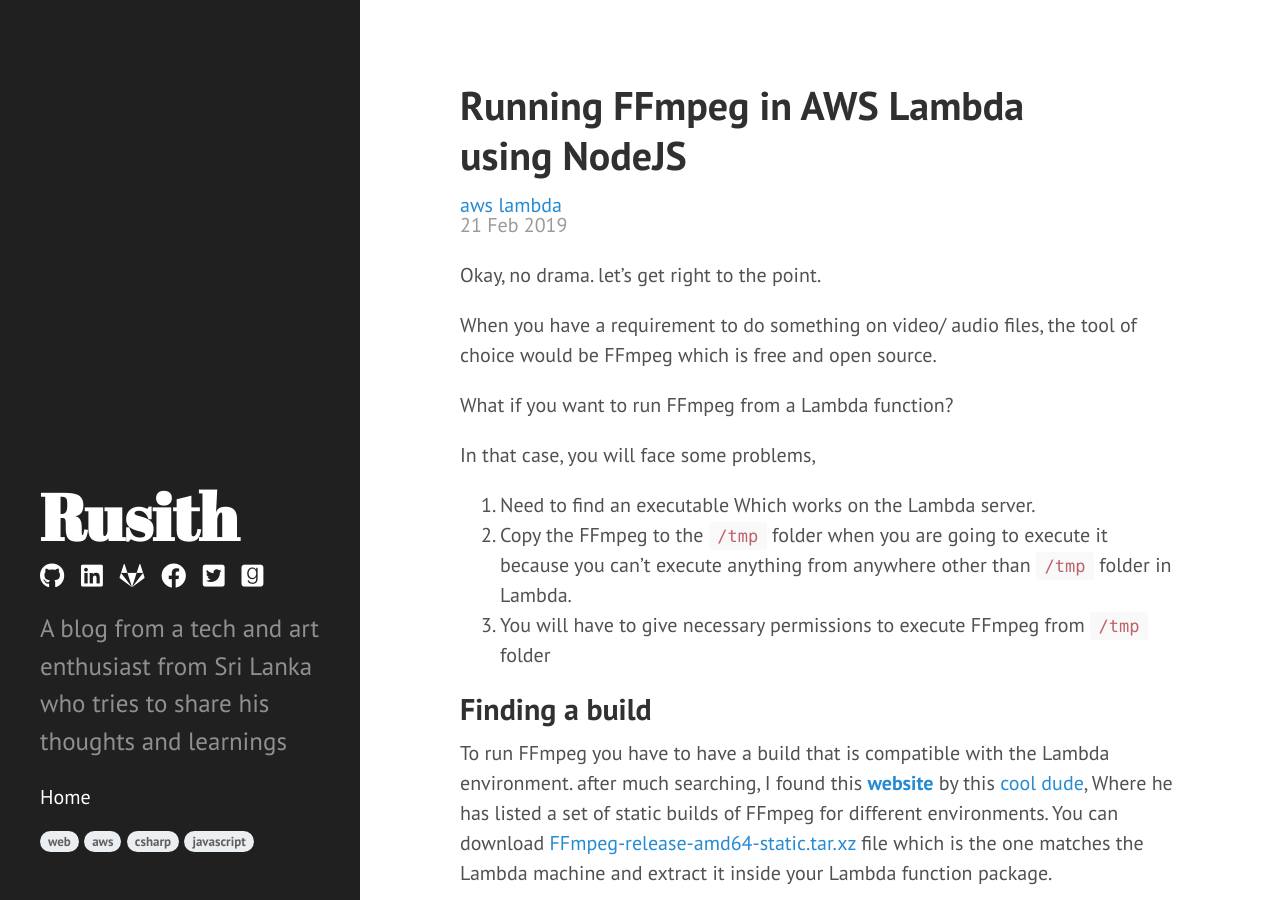
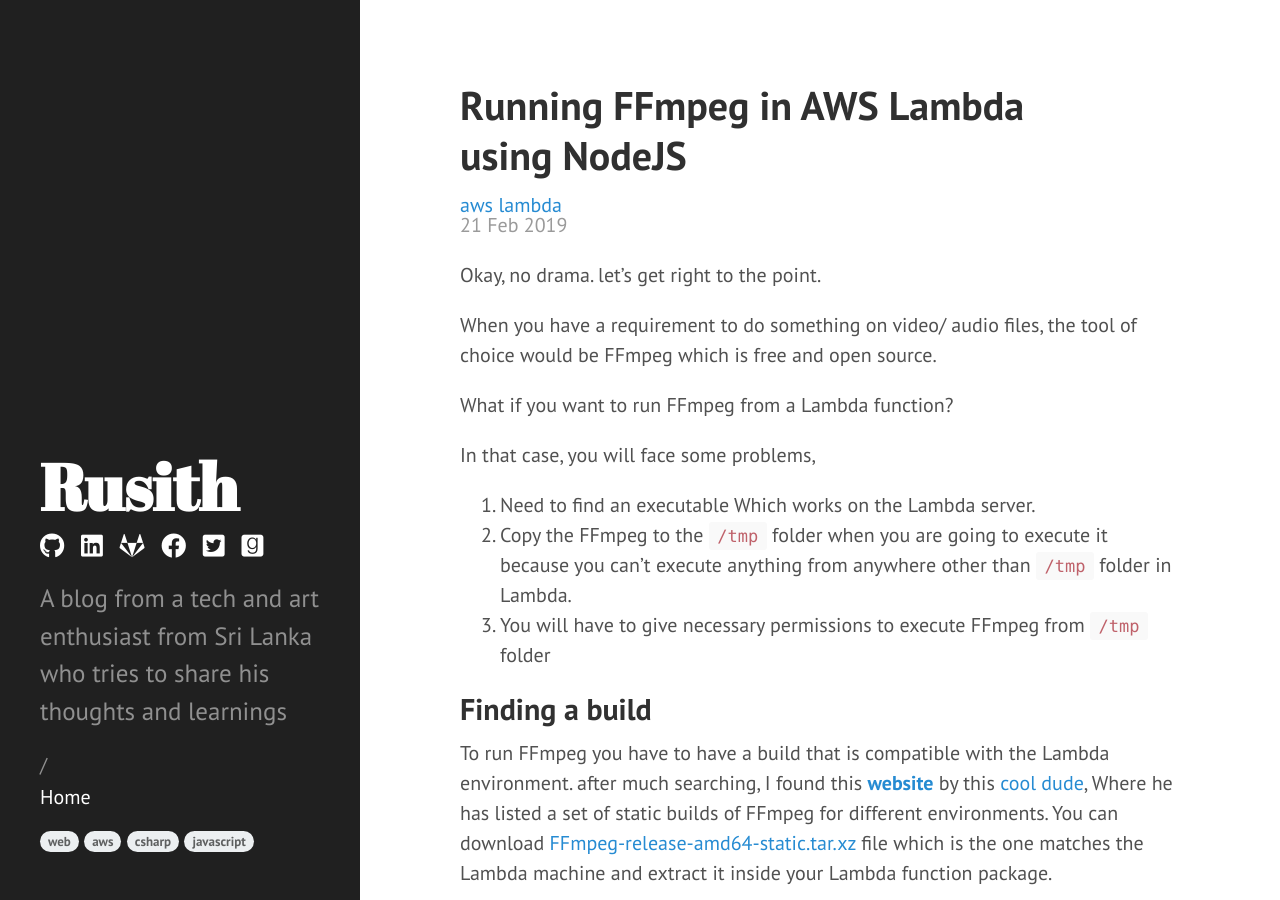
Before and after one commit to rusith/rusith.github.io, a Jekyll site: the page built from index.html, in a window 1280 px wide and 900 px high. Built offline with Jekyll 4.4.1, drawn with Linux system fonts in a browser that asks for light colours; nearby versions of some CDN libraries; the list of posts is cut into pages by our own code; comment, search, counter and statistics services are not loaded.

Commit message:
Test Change

```diff
--- a/_includes/sidebar.html
+++ b/_includes/sidebar.html
@@ -28,8 +28,9 @@
     </div>
 
     <nav class="sidebar-nav">
+        {{ site.baseurl }}
+        {{page.url}}
       <a class="sidebar-nav-item{% if page.url == site.baseurl %} active{% endif %}" href="{{ site.baseurl }}">Home</a>
-
       {% comment %}
       The code below dynamically generates a sidebar nav of pages with
       `layout: page` in the front-matter. See readme for usage.
```
